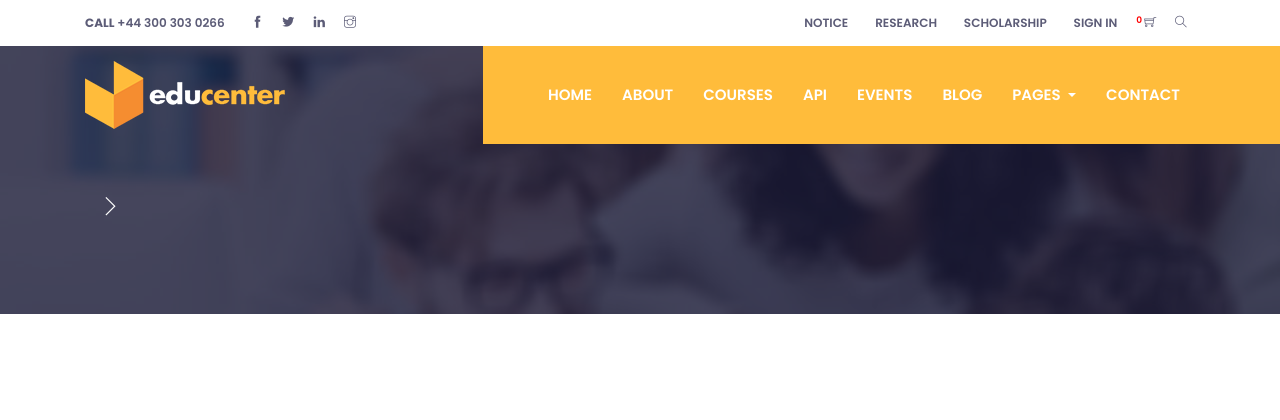
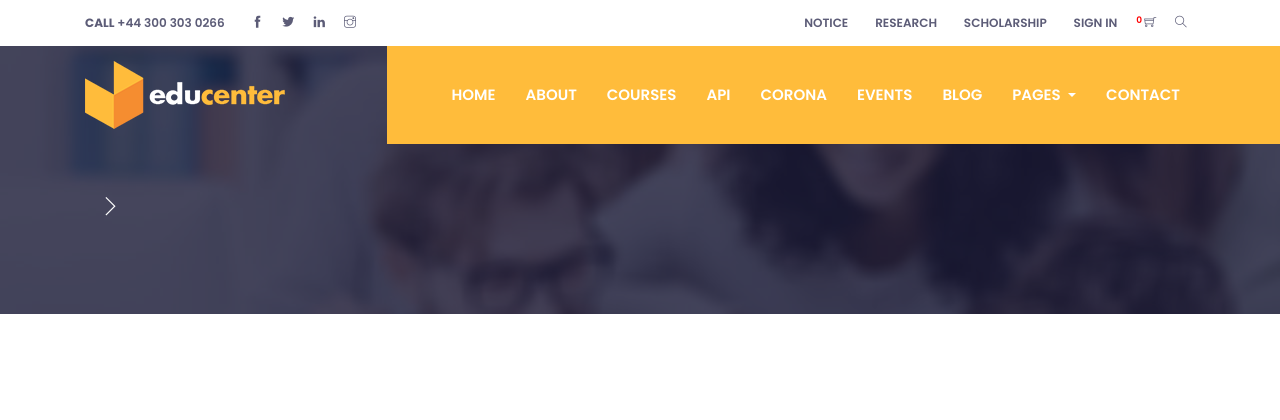
Before and after one commit to MilovanTomasevic/edu, a Django app: page /blog/ in a window 1280 px wide. Shown: the top 420 px of the page. Run offline with Django 3.2, Linux system fonts and the light colour scheme; data that the repository does not hold is empty; parts of the project's set-up code (start-up, migrations or seed data) failed here and were passed over; some libraries are stand-ins or nearby versions.

Commit message:
corona nav-link

```diff
--- a/edu/templates/header.html
+++ b/edu/templates/header.html
@@ -86,6 +86,9 @@
             <li {% if message_api %} class="nav-item active" {% else %} class="nav-item @@courses" {% endif %}>
               <a class="nav-link" href="{% url 'analysis' %}">API</a>
             </li>
+            <li {% if corona_header or countryName %} class="nav-item active" {% else %} class="nav-item @@courses" {% endif %}>
+                <a class="nav-link" href="{% url 'ecenter-corona' %}">CORONA</a>
+            </li>
             <li {% if header.events_heading_message %} class="nav-item active" {% else %} class="nav-item @@events" {% endif %}>
               <a class="nav-link" href="{% url 'ecenter-events' %}">EVENTS</a>
             </li>
```
